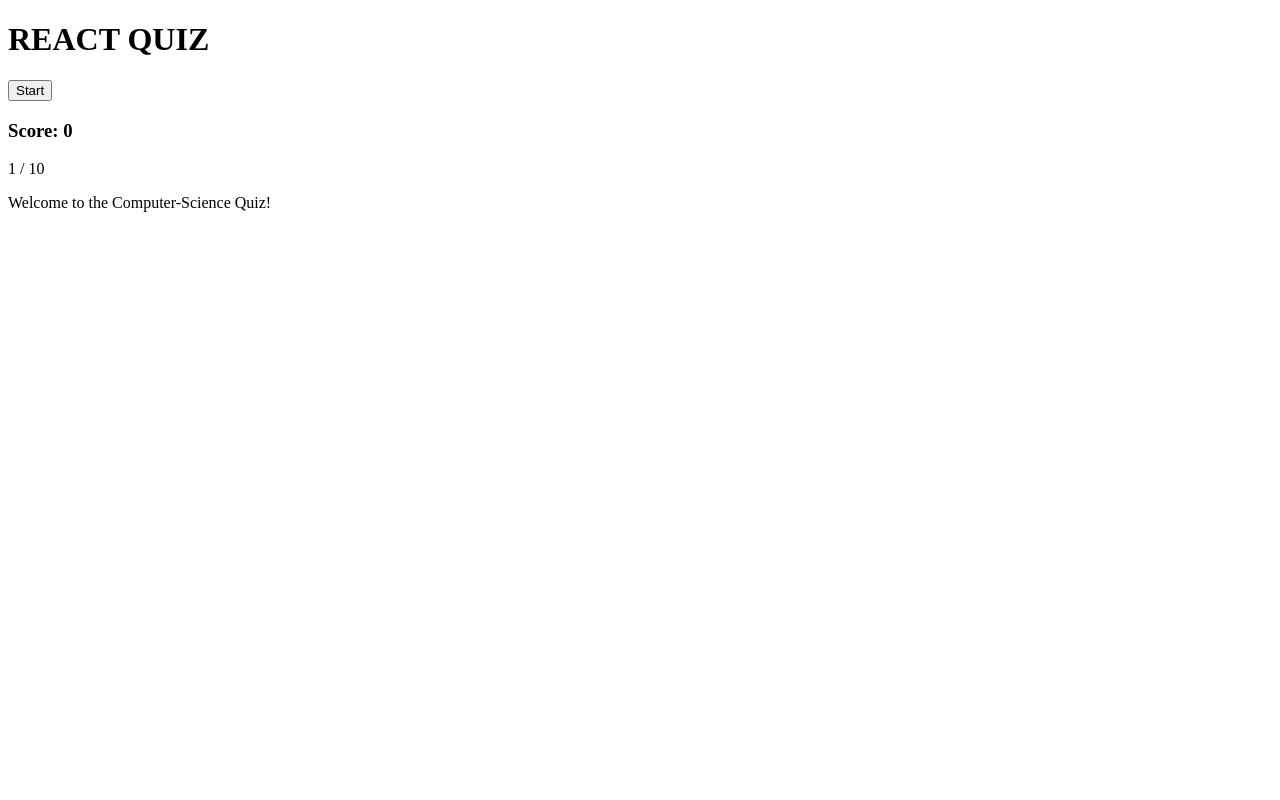
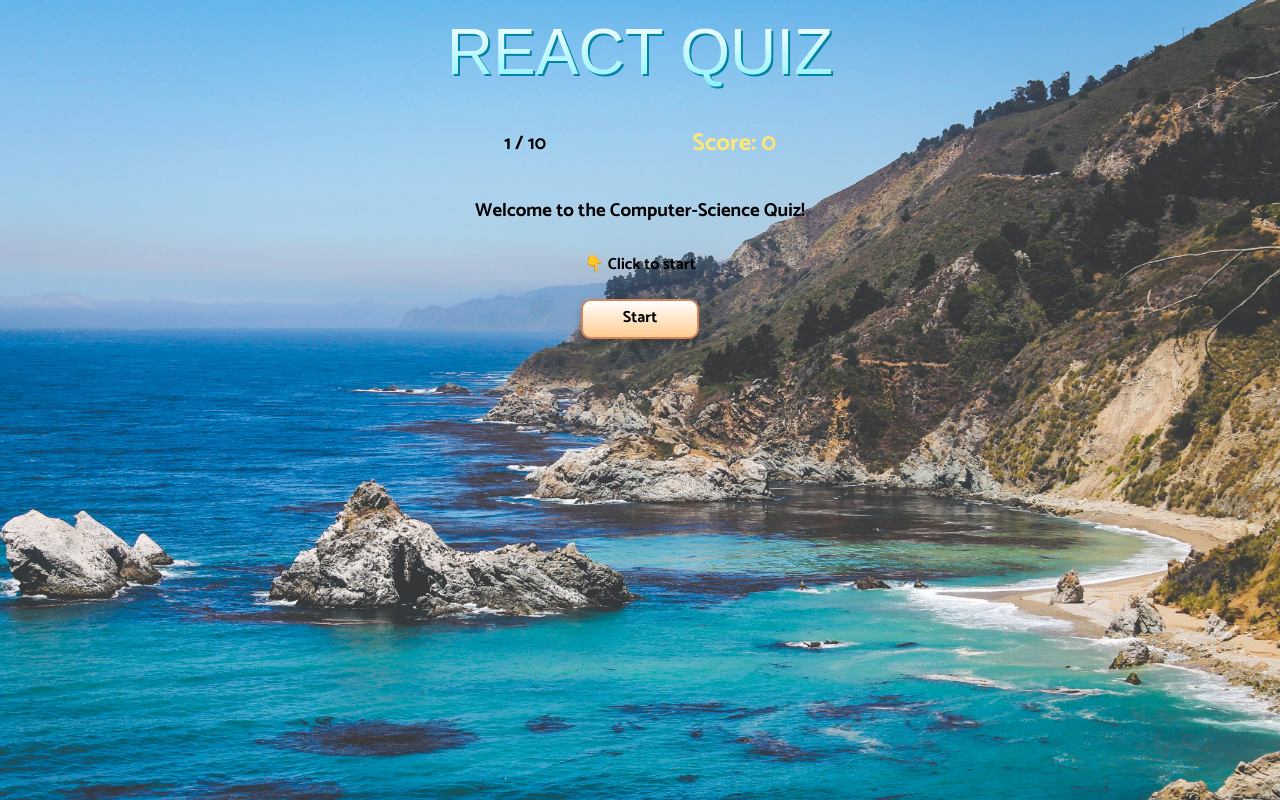
Before and after one commit to CJ-Yang0225/react-quiz-ts, a React (Create React App) app: page / in a window 1280 px wide. Built offline with nearby package versions, Linux system fonts and the light colour scheme.

Commit message:
refactor/feat: modify ui/ux, components and add styles

```diff
--- /dev/null
+++ b/src/components/App.styles.ts
@@ -0,0 +1,67 @@
+import styled, { createGlobalStyle } from "styled-components";
+import { normalize } from "styled-normalize";
+
+export const GlobalStyle = createGlobalStyle`
+  ${normalize}
+
+  html {
+    height: 100%;
+    font-family: 'Catamaran', sans-serif;
+  }
+
+  body {
+    background-image: url('/brandon-norton.jpg');
+    background-size: cover;
+    margin: 0;
+    padding: 0 20px;
+    display: flex;
+    justify-content: center;
+  }
+`;
+
+export const Wrapper = styled.div`
+  display: flex;
+  flex-direction: column;
+  align-items: center;
+
+  .app__title {
+    font-family: Fascinate Impact, Haettenschweiler, "Arial Narrow Bold",
+      sans-serif;
+    background-image: linear-gradient(180deg, #fff, #87f1ff);
+    font-weight: 400;
+    background-size: 100%;
+    background-clip: text;
+    -webkit-background-clip: text;
+    -webkit-text-fill-color: transparent;
+    -moz-background-clip: text;
+    -moz-text-fill-color: transparent;
+    filter: drop-shadow(2px 2px #0085a3);
+    font-size: 64px;
+    text-align: center;
+    margin: 16px;
+  }
+
+  .infoBar {
+    display: flex;
+    justify-content: space-around;
+    align-items: center;
+    width: 100%;
+
+    &__score {
+      color: #ffe777;
+      font-size: 1.5rem;
+    }
+  }
+
+  .app__start,
+  .app__next {
+    cursor: pointer;
+    background: linear-gradient(180deg, #ffffff, #ffcc91);
+    border: 2px solid #d38558;
+    box-shadow: 0px 5px 10px rgba(0, 0, 0, 0.25);
+    border-radius: 10px;
+    height: 40px;
+    margin: 8px 0;
+    padding: 0 40px;
+  }
+`;
--- a/src/components/App.tsx
+++ b/src/components/App.tsx
@@ -5,6 +5,9 @@ import QuizInfoBar from "./QuizInfoBar";
 
 // Models
 import { fetchQuizData, Category, QuizResponse } from "../models/api";
+
+// Styles
+import { GlobalStyle, Wrapper } from "./App.styles";
 
 const TOTAL_QUIZZES = 10;
 
@@ -16,70 +19,73 @@ const App = () => {
   const [score, setScore] = useState(0);
   const [answered, setAnswered] = useState(false);
 
-  useEffect(() => {
-    if (index === TOTAL_QUIZZES - 1) setGameOver(true);
-    setAnswered(false);
-  }, [index]);
-
   const startQuiz = async () => {
-    setGameOver(false);
-    setScore(0);
-
-    await fetchQuizData(TOTAL_QUIZZES, Category.SCIENCE_COMPUTERS)
+    await fetchQuizData(TOTAL_QUIZZES, Category.COMPUTERS_SCIENCE)
       .then((res) => {
         setQuizzes(res);
         setLoading(false);
         setIndex(0);
       })
       .catch((err) => console.error(err));
+    setGameOver(false);
+    setAnswered(false);
+    setScore(0);
   };
 
   const checkAnswer = (selectedOption: string) => {
-    if (!gameOver) {
     const isCorrect = quizzes[index].correct_answer === selectedOption;
+    setAnswered(true);
     if (isCorrect) setScore((prevScore) => prevScore + 1);
-      setAnswered(true);
-    }
+    if (index === TOTAL_QUIZZES - 1) setGameOver(true);
   };
 
   const nextQuiz = () => {
+    setAnswered(false);
     if (index < TOTAL_QUIZZES - 1) setIndex((prevIndex) => prevIndex + 1);
   };
 
   return (
+    <>
+      <GlobalStyle />
       <div className="App">
-      <h1>REACT QUIZ</h1>
-      {gameOver && (
-        <button className="app__start" onClick={startQuiz}>
-          Start
-        </button>
-      )}
+        <Wrapper>
+          <h1 className="app__title">REACT QUIZ</h1>
           <QuizInfoBar
             quizIndex={index + 1}
             totalQuizzes={TOTAL_QUIZZES}
             score={score}
           />
           {gameOver && index === 0 ? (
-        <p>Welcome to the Computer-Science Quiz!</p>
+            <>
+              <h3>Welcome to the Computer-Science Quiz!</h3>
+              <p>👇 Click to start</p>
+            </>
           ) : loading ? (
             <p className="app__loading">Loading Questions ...</p>
           ) : (
             <QuizCard
               question={quizzes[index].question}
-          options={quizzes[index].options}
+              correctAnswer={quizzes[index].correct_answer}
+              incorrectAnswers={quizzes[index].incorrect_answers}
               checkAnswer={checkAnswer}
             />
           )}
-      {!gameOver && (
+          {gameOver ? (
+            <button className="app__start" onClick={startQuiz}>
+              Start
+            </button>
+          ) : (
             <button
               className="app__next"
               onClick={nextQuiz}
-          style={{ display: answered ? "block" : "none" }}
+              style={{ visibility: answered ? "visible" : "hidden" }}
             >
               Next Question
             </button>
           )}
+        </Wrapper>
       </div>
+    </>
   );
 };
 
--- /dev/null
+++ b/src/components/QuizCard.styles.ts
@@ -0,0 +1,48 @@
+import styled from "styled-components";
+
+export const Wrapper = styled.div`
+  max-width: 1100px;
+  background: #ebfeff;
+  border-radius: 10px;
+  border: 2px solid #0085a3;
+  padding: 20px;
+  box-shadow: 0px 5px 10px rgba(0, 0, 0, 0.25);
+  text-align: center;
+
+  p {
+    font-size: 1rem;
+  }
+`;
+
+type ButtonWrapperProps = {
+  correctOption: boolean;
+  isClicked: boolean;
+};
+
+export const ButtonWrapper = styled.div<ButtonWrapperProps>`
+  transition: all 0.3s ease;
+
+  :hover {
+    opacity: 0.8;
+  }
+
+  button {
+    cursor: pointer;
+    user-select: none;
+    font-size: 1rem;
+    width: 100%;
+    height: 40px;
+    margin: 4px 0;
+    background: ${({ correctOption, isClicked }) =>
+      correctOption
+        ? "linear-gradient(90deg, #56FFA4, #59BC86)"
+        : isClicked
+        ? "linear-gradient(90deg, #FF5656, #C16868)"
+        : "linear-gradient(90deg, #56ccff, #6eafb4)"};
+    border: 3px solid #ffffff;
+    box-shadow: 1px 2px 0px rgba(0, 0, 0, 0.1);
+    border-radius: 10px;
+    color: white;
+    text-shadow: 0px 1px 0px rgba(0, 0, 0, 0.25);
+  }
+`;
--- a/src/components/QuizCard.tsx
+++ b/src/components/QuizCard.tsx
@@ -1,51 +1,64 @@
 import React, { useState, useEffect } from "react";
+import { Wrapper, ButtonWrapper } from "./QuizCard.styles";
 
 type Props = {
   question: string;
-  options: string[];
-  checkAnswer: any;
+  correctAnswer: string;
+  incorrectAnswers: string[];
+  checkAnswer: (option: string) => void;
 };
 
 const QuizCard: React.FC<Props> = ({
   question,
-  options,
+  correctAnswer,
+  incorrectAnswers,
   checkAnswer,
-  ...props
 }) => {
-  const [answered, setAnswered] = useState(false);
+  const [options, setOptions] = useState<string[]>([]);
+  const [clicked, setClicked] = useState(false);
+  const [chosenAnswer, setChosenAnswer] = useState("");
+
+  const shuffleOptions = (array: string[]) =>
+    array.sort(() => Math.random() - 0.5);
 
   useEffect(() => {
-    setAnswered(false);
-  }, [question]);
+    setOptions(() => shuffleOptions([...incorrectAnswers, correctAnswer]));
+    setClicked(false);
+  }, [incorrectAnswers, correctAnswer]);
 
   // Curring
-  const handleClick = (checkAnswer: any) => (
-    e: React.MouseEvent<HTMLButtonElement>
-  ) => {
-    setAnswered(true);
+  const handleClick = (callback: any) => (answer: string) => {
+    setClicked(true);
+    setChosenAnswer(answer);
     // .textContent 或 .innerText 會將 HTML 特殊字元轉為一般文字 (&lt; 轉為 <)，造成比對錯誤
-    checkAnswer(e.currentTarget.value);
+    callback(answer);
   };
 
   console.log("re-render");
 
   return (
-    <div className="card">
-      <h4 dangerouslySetInnerHTML={{ __html: question }} />
+    <Wrapper className="card">
+      <h3 dangerouslySetInnerHTML={{ __html: question }} />
       <div className="card__options">
-        {options.map((option, index) => (
-          <div key={index}>
+        {options.map((option) => (
+          <ButtonWrapper
+            key={option}
+            correctOption={option === correctAnswer && clicked}
+            isClicked={chosenAnswer === option}
+          >
             <button
               value={option}
-              disabled={answered}
-              onClick={(e) => handleClick(checkAnswer)(e)}
+              disabled={clicked}
+              onClick={({ currentTarget: { value } }) =>
+                handleClick(checkAnswer)(value)
+              }
             >
               <span dangerouslySetInnerHTML={{ __html: option }}></span>
             </button>
-          </div>
+          </ButtonWrapper>
         ))}
       </div>
-    </div>
+    </Wrapper>
   );
 };
 export default QuizCard;
--- a/src/components/QuizInfoBar.tsx
+++ b/src/components/QuizInfoBar.tsx
@@ -8,11 +8,11 @@ type Props = {
 
 const QuizInfoBar: React.FC<Props> = ({ quizIndex, totalQuizzes, score }) => {
   return (
-    <div className="quiz__infoBar">
-      <h3>Score: {score}</h3>
-      <p>
+    <div className="infoBar">
+      <h3>
         {quizIndex} / {totalQuizzes}
-      </p>
+      </h3>
+      <h3 className="infoBar__score">Score: {score}</h3>
     </div>
   );
 };
```
Also changed, not shown: public/brandon-norton.jpg (added). Lines whose indentation alone changed are shown as unchanged.
